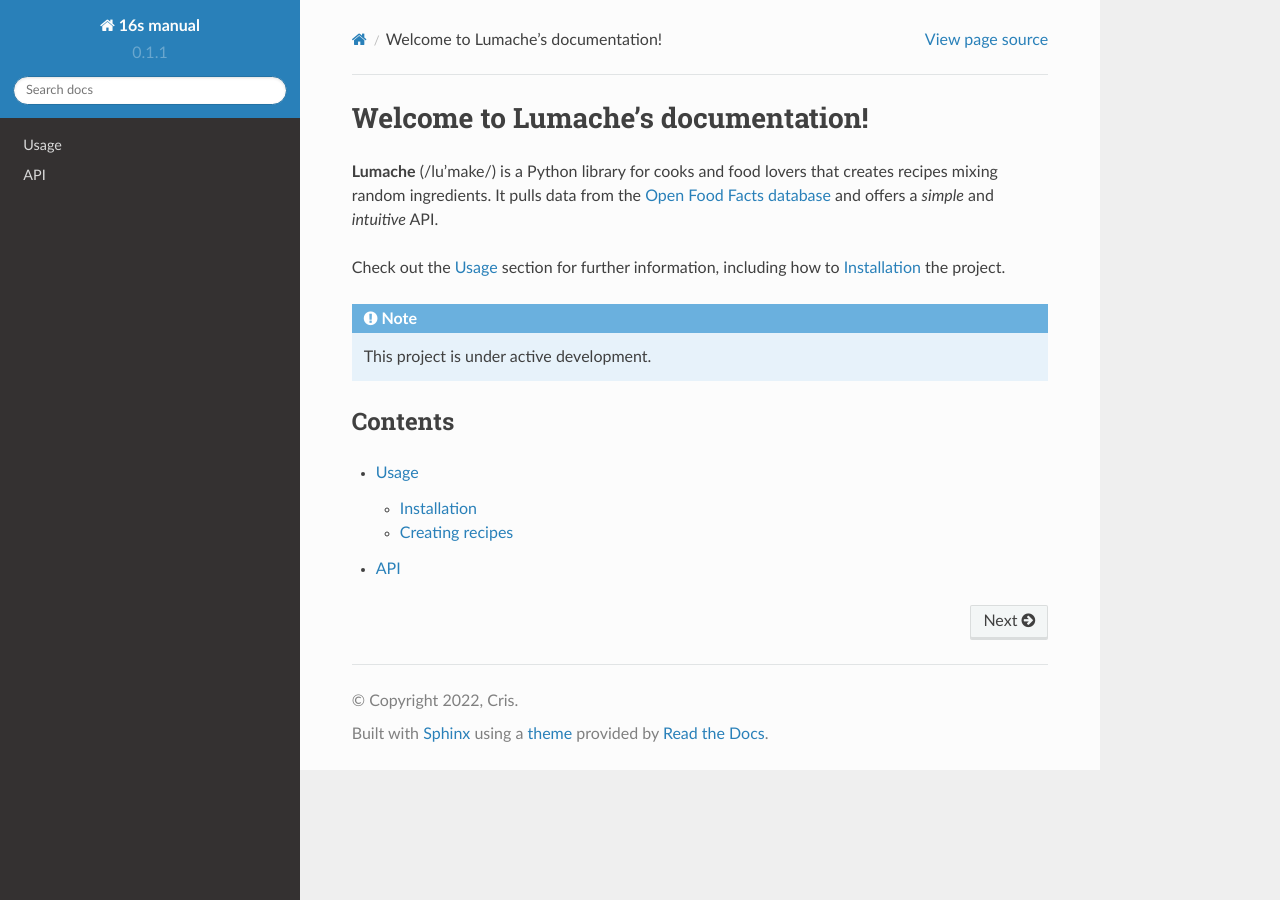
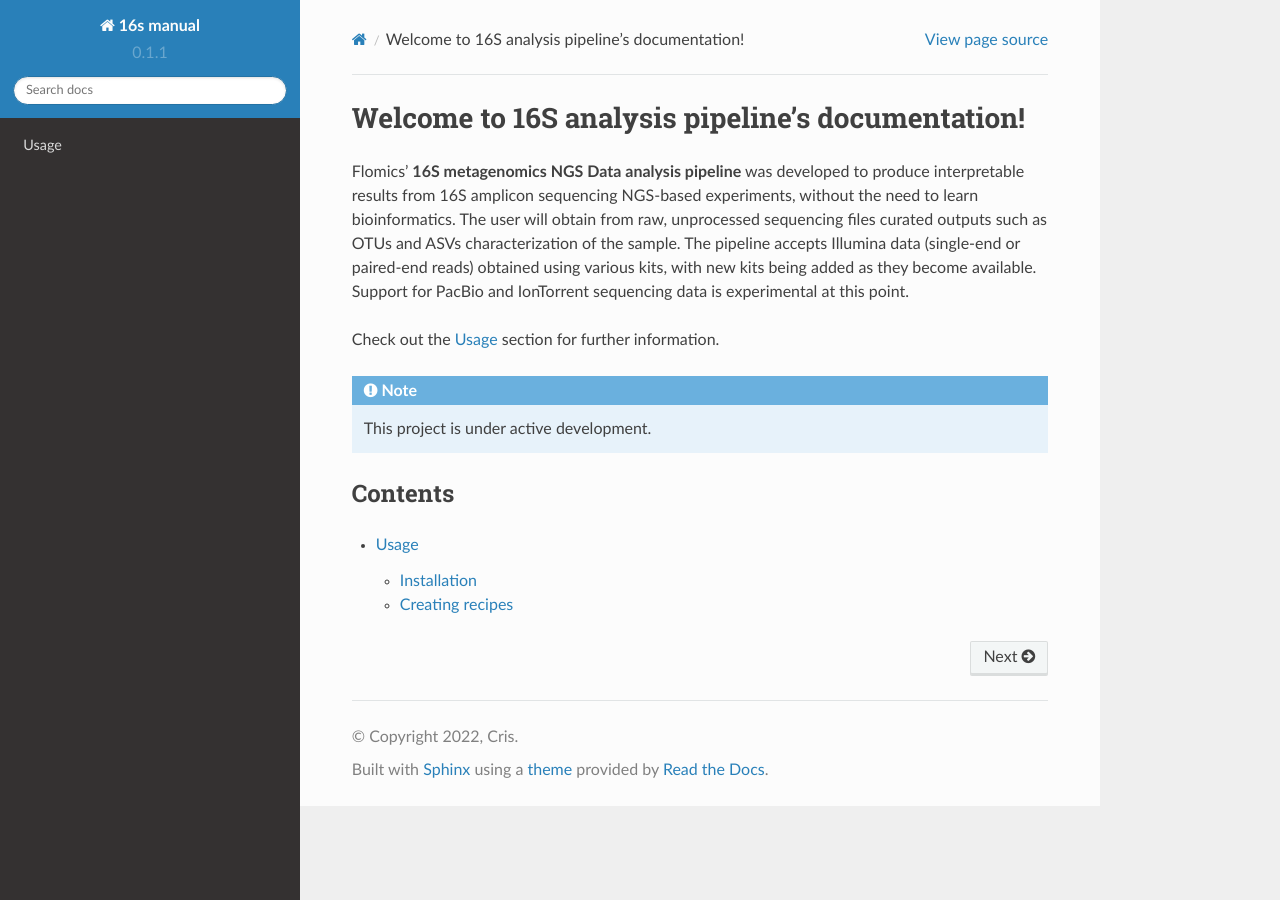
Before and after one commit to Flomics/16s-metagenomics-manual, a Sphinx documentation site: the page built from docs/source/index.rst, in a window 1280 px wide. Built offline with Sphinx 7.4.7 and the Read the Docs theme 2.0.0, drawn with Linux system fonts in a browser that asks for light colours.

Commit message:
Update index.rst

```diff
--- a/docs/source/index.rst
+++ b/docs/source/index.rst
@@ -1,13 +1,10 @@
-Welcome to Lumache's documentation!
+Welcome to 16S analysis pipeline's documentation!
 ===================================
 
-**Lumache** (/lu'make/) is a Python library for cooks and food lovers
-that creates recipes mixing random ingredients.
-It pulls data from the `Open Food Facts database <https://world.openfoodfacts.org/>`_
-and offers a *simple* and *intuitive* API.
+Flomics’ **16S metagenomics NGS Data analysis pipeline** was developed to produce interpretable results from 16S amplicon sequencing NGS-based experiments, without the need to learn bioinformatics.
+The user will obtain from raw, unprocessed sequencing files curated outputs such as OTUs and ASVs characterization of the sample. The pipeline accepts Illumina data (single-end or paired-end reads) obtained using various kits, with new kits being added as they become available. Support for PacBio and IonTorrent sequencing data is experimental at this point.
 
-Check out the :doc:`usage` section for further information, including
-how to :ref:`installation` the project.
+Check out the :doc:`usage` section for further information.
 
 .. note::
 
@@ -19,4 +16,3 @@ Contents
 .. toctree::
 
    usage
-   api
```
